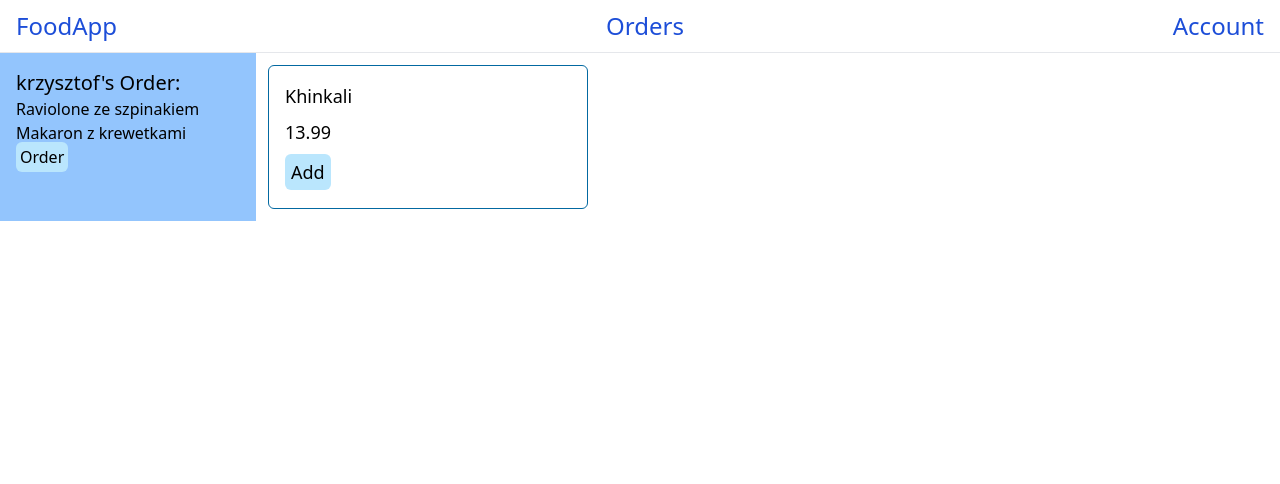
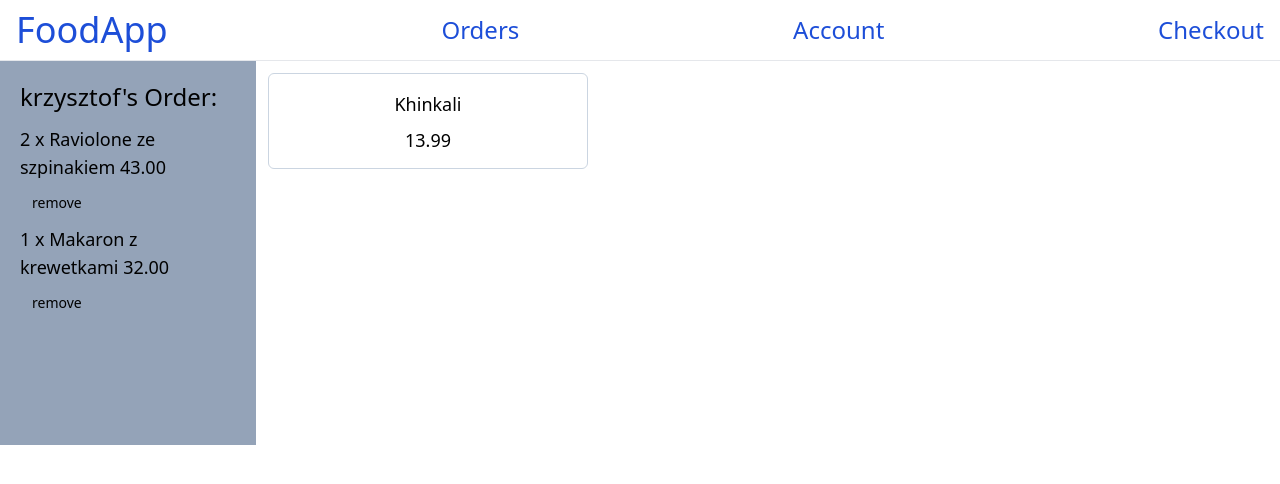
Before and after one commit to Fahras23/Food_Ordering_App, a Django app: page /restaurant/2 in a window 1280 px wide. Shown: the top 484 px of the page. Run offline with Django 3.2, Linux system fonts and the light colour scheme; data comes from the database, SQL or seed files in the repository; both versions use the stored data as it was after the commit; some libraries are stand-ins or nearby versions.

Commit message:
changing urls to buttons

```diff
--- a/base/models.py
+++ b/base/models.py
@@ -1,6 +1,11 @@
 from pydoc import describe
 from django.db import models
 from django.contrib.auth.models import User
+
+TYPES_OF_ITEMS = (
+       ('food', ('food')),
+       ('drink', ('drink')),
+   )
 
 # Create your models here.
 class Restaurant(models.Model):
@@ -20,6 +25,12 @@ class Item(models.Model):
     place = models.ForeignKey(Restaurant, on_delete=models.SET_NULL, null=True)
     name = models.CharField(max_length=50)
     price = models.DecimalField(max_digits=10,decimal_places=2)
+    type = models.CharField(
+        max_length=32,
+        choices=TYPES_OF_ITEMS,
+        default='food',
+    )
+    quanity_for_order = models.DecimalField(max_digits=2,decimal_places=0)
 
     def __str__(self):
         return self.name
@@ -28,6 +39,9 @@ class Order(models.Model):
     user = models.ForeignKey(User,on_delete=models.SET_NULL,null=True)
     items = models.ManyToManyField(Item)
     combined_price = models.DecimalField(max_digits=10,decimal_places=2)
+    delivery_price = models.DecimalField(max_digits=10,decimal_places=2)
+    street = models.TextField(max_length=100)
+    city = models.TextField(max_length=100)
 
-    def __int__(self):
-        return self.user.name+self.id
+    def __str__(self):
+        return f'{self.user} order nr. {self.id} '
--- a/base/templates/base/home.html
+++ b/base/templates/base/home.html
@@ -1,10 +1,10 @@
 {% extends 'main.html' %}
 {% block content %}
-<div class="home-container">
+<div class="h-auto">
     <div></div>
     <div class="main">
         {% for restaurant in restaurants %}
-            <div class="box-border h-32 w-45 p-3 border-4 mb-4 m-3">
+            <div class="box-border h-32 w-45 p-3 border-4 mb-4 m-3 shadow-lg border-slate-500">
                 <h2 class="text-xl">{{ restaurant.name }}</h2>
                 <small>{{ restaurant.location }}</small>
                 <br>
--- a/base/templates/base/restaurant.html
+++ b/base/templates/base/restaurant.html
@@ -1,26 +1,39 @@
 {% extends 'main.html' %}
 {% block content %}
 
-<div class="grid grid-cols-5">
+<div class="grid grid-cols-5 h-96 max-h-screen">
 
-<div class="col-span-1 bg-blue-300 p-4">
+<div class="col-span-1 bg-[#94a3b8] bg-opacity-78 p-5">
     <div>
-        <h1 class="text-xl">{{ order.user.username }}'s Order:</h1>
+        <h1 class="text-2xl pb-3">{{ order.user.username }}'s Order:</h1>
         <ul>
+        <form method="post">
+        {% csrf_token %}
         {% for item in order_items %}
-            <li>{{ item }}</li>
+            <li class="text-lg">
+                {% if item.quanity_for_order > 0 %}
+                {{ item.quanity_for_order }} x
+                {% endif %}
+                {{ item }}
+                {{ item.price }}
+            </li>
+            <button class="p-3 text-sm" name="remove-from-order" value="{{item.id}}">remove</button>
         {% endfor %}
+        </form>
         </ul class="">
-        <a href="" class="bg-sky-200 hover:bg-sky-600 hover:text-white rounded-md p-1">Order</a>
     </div>
 </div>
 <div class="col-span-3">
     {% for item in items %}
-        <div class="border border-sky-700 m-3 p-4 w-80 h-36 rounded-md text-lg">
+    <form method="post">
+    {% csrf_token %}
+    <button name="add-to-order" value="{{item.id}}">
+        <div class="border border-slate-300 m-3 p-4 w-80 h-24 rounded-md text-lg hover:border-slate-500">
             <h2 class="pb-2">{{ item.name }}
             <h2 class="pb-3">{{ item.price }}</h2>
-            <a href="{% url 'order' item.id %}" class="bg-sky-200 hover:bg-sky-600 hover:text-white rounded-md p-1.5 mt-3">Add</a>
         </div>
+    </button>
+    </form>
     {% endfor %}
 </div>
 
--- a/base/urls.py
+++ b/base/urls.py
@@ -6,6 +6,7 @@ urlpatterns = [
     path('restaurant/<str:pk>',views.restaurant,name='restaurant'),
     path('orders/',views.orders,name='orders'),
     path('account/',views.account,name='account'),
-    path('order/<str:pk>',views.order,name='order'),
+    path('checkout/',views.checkout,name='checkout'),
+
 
 ]
--- a/base/views.py
+++ b/base/views.py
@@ -6,23 +6,42 @@ from django.http import HttpResponseRedirect
 def home(request):
     restaurant_list = Restaurant.objects.all()
     context = {'restaurants':restaurant_list}
+
     return render(request,'base/home.html',context)
 
 def restaurant(request,pk):
     #filtering items for specific restaurant id
     item_list = Item.objects.filter(place__id=pk)
     order = Order.objects.filter(user__username="krzysztof")[0]
+    #adding and removing in order with buttons
+    if request.method == "POST":
+        data = request.POST
+        if 'add-to-order' in request.POST:
+            data = data['add-to-order']
+            item = Item.objects.filter(id=data)[0]
+            order = Order.objects.filter(pk=1)[0]
+            if order and item:
+                #adding items depending on quanity
+                order.items.add(item)
+                if item.quanity_for_order == 0:
+                    item.quanity_for_order += 1
+                elif item.quanity_for_order >=1:
+                    item.quanity_for_order +=1
+                item.save()
+                print(item.quanity_for_order)
+
+        elif "remove-from-order" in data:
+            data = data["remove-from-order"]
+            item = Item.objects.filter(id=data)[0]
+            order = Order.objects.filter(pk=1)[0]
+            if item and order and item.quanity_for_order > 0:
+                item.quanity_for_order -= 1
+                if item.quanity_for_order == 0:
+                    order.items.remove(item)
+                item.save()
+
     context = {'items': item_list,'order_items':order.items.all(),'order':order}
-
     return render(request,'base/restaurant.html',context)
-
-def order(request,pk):
-    item = Item.objects.filter(id=pk)[0]
-    order = Order.objects.filter(pk=1)[0]
-    if order and item:
-        order.items.add(item)
-    return HttpResponseRedirect(f'/restaurant/{item.place.id}')
-
 
 
 def orders(request):
@@ -30,3 +49,47 @@ def orders(request):
 
 def account(request):
     return render(request,'base/account.html')
+
+def checkout(request):
+    order = Order.objects.filter(pk=1)[0]
+    order_items = order.items.all()
+    #delivery 3km for 3 each will add gmaps api
+    order.delivery_price = 3*3
+    order.save()
+    #calculating price for products
+    price = 0
+    for item in order_items:
+        price += item.quanity_for_order * item.price
+    order.combined_price = price + order.delivery_price
+    order.save()
+    context = {'order_items':order_items,'order':order}
+    return render(request,'base/checkout.html',context)
+
+"""
+#adding to order and removing made with django urls and sending data with link
+def add_to_order(request,pk):
+    item = Item.objects.filter(id=pk)[0]
+    order = Order.objects.filter(pk=1)[0]
+    if order and item:
+        #adding items depending on quanity
+        order.items.add(item)
+        if item.quanity_for_order == 0:
+            item.quanity_for_order += 1
+        elif item.quanity_for_order >=1:
+            item.quanity_for_order +=1
+        item.save()
+        print(item.quanity_for_order)
+
+    return HttpResponseRedirect(f'/restaurant/{item.place.id}')
+
+def remove_from_order(request,pk):
+    item = Item.objects.filter(id=pk)[0]
+    order = Order.objects.filter(pk=1)[0]
+    if item and order and item.quanity_for_order > 0:
+        item.quanity_for_order -= 1
+        if item.quanity_for_order == 0:
+            order.items.remove(item)
+        item.save()
+
+    return HttpResponseRedirect(f'/restaurant/{item.place.id}')
+"""
--- a/templates/navbar.html
+++ b/templates/navbar.html
@@ -1,7 +1,8 @@
 <nav class="bg-white border-gray-200 px-2 sm:px-4 py-2.5 rounded dark:bg-white-900">
 <div class="text-2xl container flex flex-wrap justify-between items-center mx-auto">
-<a class="nblock py-2 pr-4 pl-3 text-black bg-white-700 rounded md:bg-transparent md:text-blue-700 md:p-0 white:text-black" href="{% url 'home' %}">FoodApp</a>
+<a class="nblock text-4xl py-2 pr-2 pl-3 text-black bg-white-700 rounded md:bg-transparent md:text-blue-700 md:p-0 white:text-black" href="{% url 'home' %}">FoodApp</a>
 <a class="nblock py-2 pr-4 pl-3 text-black bg-white-700 rounded md:bg-transparent md:text-blue-700 md:p-0 white:text-black"  href="{% url 'orders' %}">Orders</a>
 <a class="nblock py-2 pr-4 pl-3 text-black bg-white-700 rounded md:bg-transparent md:text-blue-700 md:p-0 white:text-black"  href="{% url 'account' %}">Account</a>
+<a class="nblock py-2 pr-4 pl-3 text-black bg-white-700 rounded md:bg-transparent md:text-blue-700 md:p-0 white:text-black"  href="{% url 'checkout' %}">Checkout</a>
 </div>
 </nav>
```
Also changed, not shown: base/templates/base/checkout.html (+24 -0 lines), base/migrations/0006_order_place.py (added), base/migrations/0007_remove_item_place_restaurant_items.py (added), base/migrations/0008_remove_order_place_remove_restaurant_items_and_more.py (added), base/migrations/0009_item_quanity_for_order.py (added), base/migrations/0010_alter_item_quanity_for_order.py (added), base/migrations/0011_order_deliver_address_order_delivery_price.py (added), base/migrations/0012_rename_deliver_address_order_street_order_city.py (added), base/migrations/0013_item_type.py (added), db.sqlite3.
